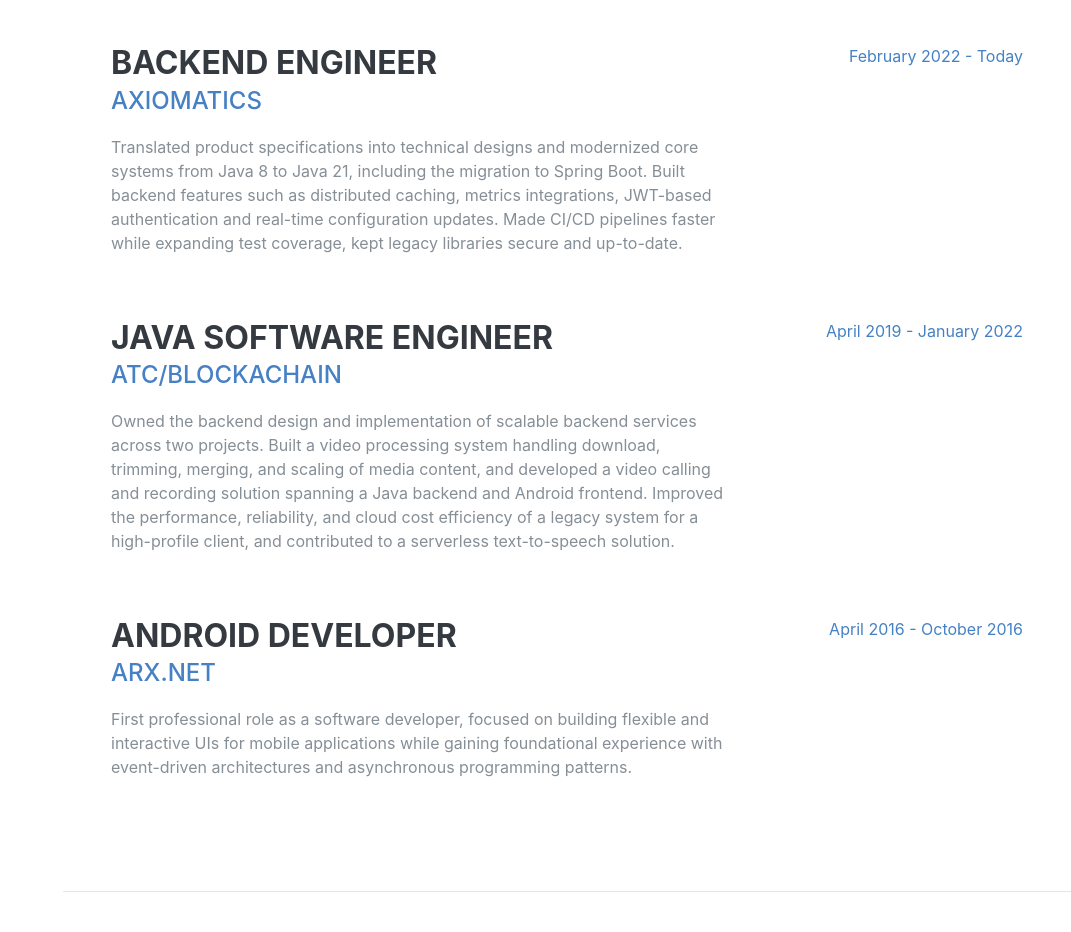
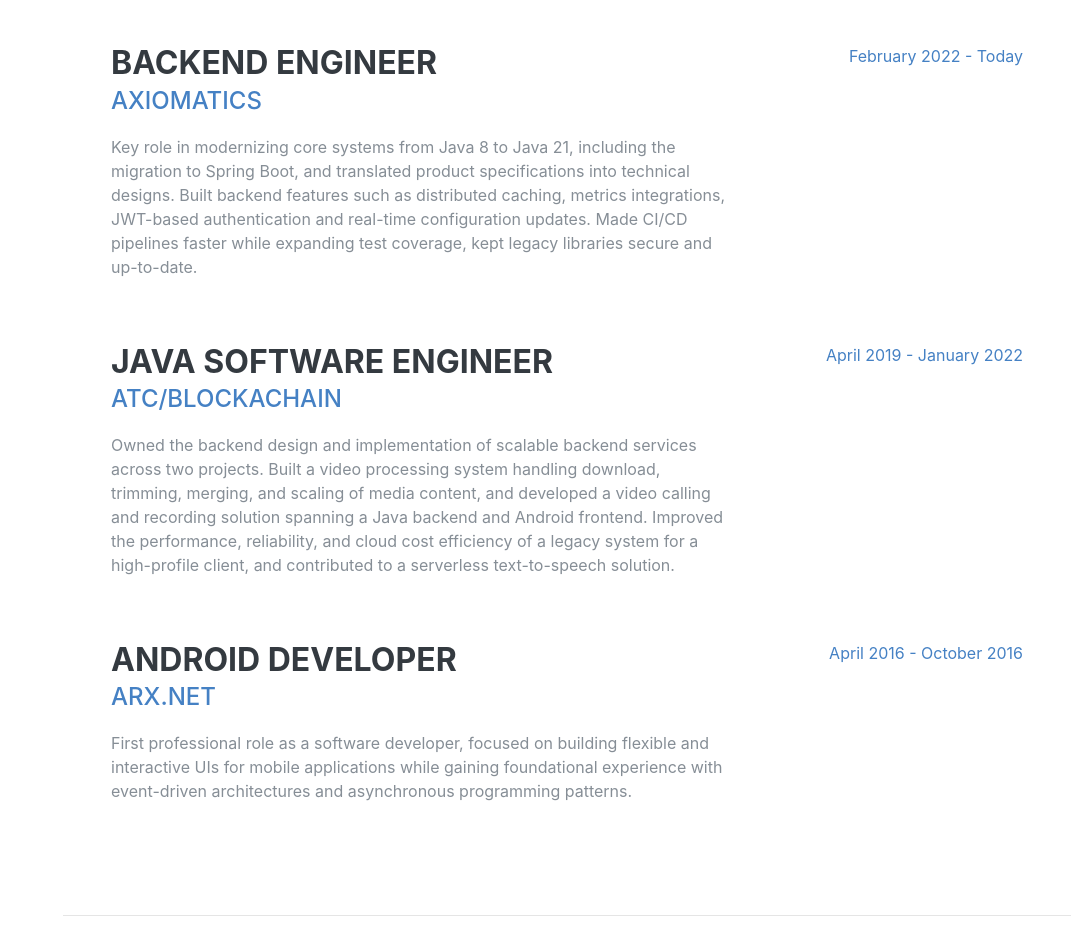
Before and after one commit to antogian/antogian.github.io, a plain HTML site: page index.html in a window 1280 px wide. Shown: the part 920-1852 px from the top of the page, without its empty margins (209-1280 px from the left). Drawn offline with Linux system fonts and the light colour scheme; a web font is replaced by a local one.

Commit message:
Rephrase Axiomatics experience opening

```diff
--- a/index.html
+++ b/index.html
@@ -98,7 +98,7 @@
 			  <h3 class="mb-0">Backend Engineer</h3>
 			  <div class="subheading mb-3"><a href="https://www.axiomatics.com/">Axiomatics</a></div>
 			  <p>
-          Translated product specifications into technical designs and modernized core systems from Java 8 to Java 21, including the migration to Spring Boot. Built backend features such as distributed caching, metrics integrations, JWT-based authentication and real-time configuration updates. Made CI/CD pipelines faster while expanding test coverage, kept legacy libraries secure and up-to-date.
+          Key role in modernizing core systems from Java 8 to Java 21, including the migration to Spring Boot, and translated product specifications into technical designs. Built backend features such as distributed caching, metrics integrations, JWT-based authentication and real-time configuration updates. Made CI/CD pipelines faster while expanding test coverage, kept legacy libraries secure and up-to-date.
 			  </p>
 			</div>
 
```
